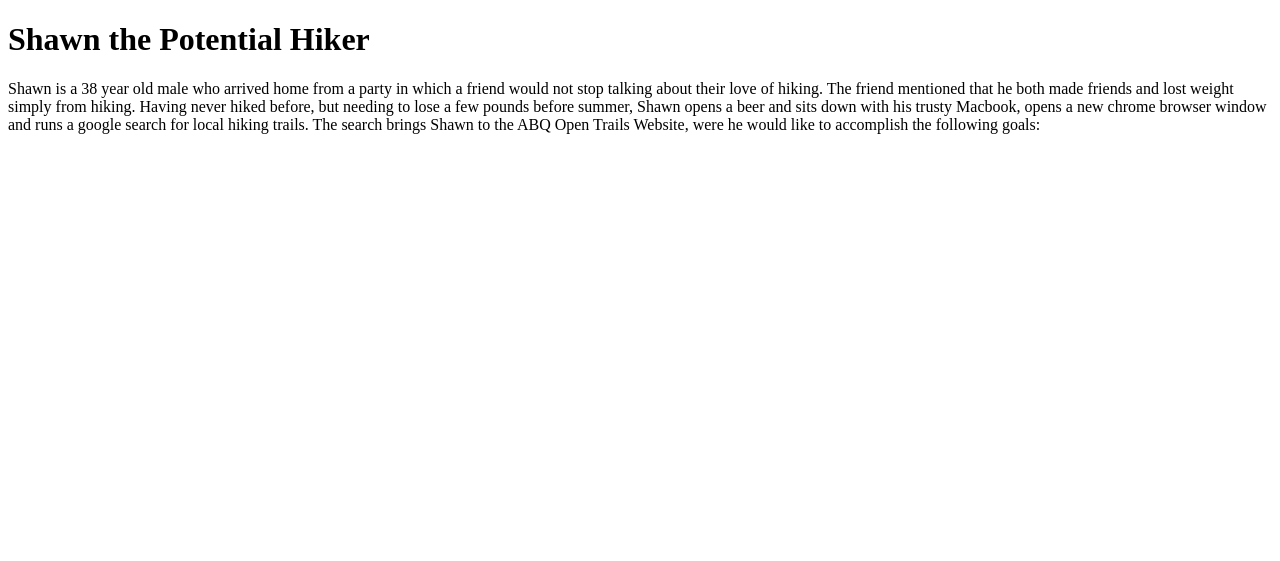
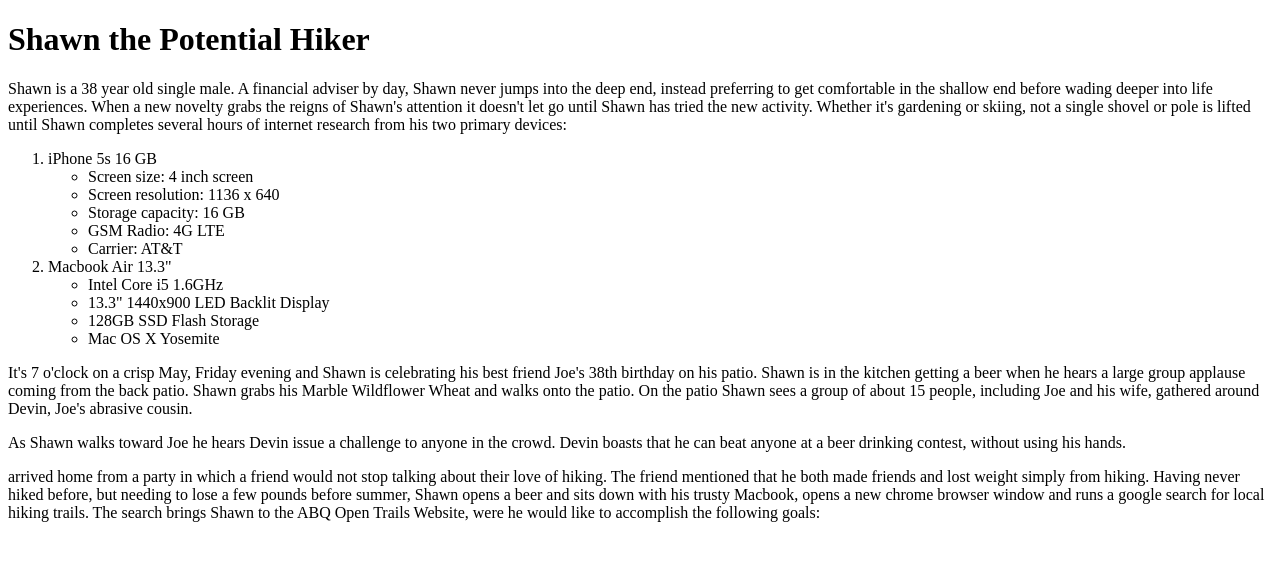
Before and after one commit to MattHarr1s/open-trails, a PHP site: page /public_html/documentation/persona-shawn.php in a window 1280 px wide. Shown: the top 561 px of the page. Run offline with PHP 8.4, Linux system fonts and the light colour scheme.

Commit message:
Added Devices and started narrtive

```diff
--- a/public_html/documentation/persona-shawn.php
+++ b/public_html/documentation/persona-shawn.php
@@ -8,10 +8,50 @@
 	</head>
 	<!-body of persona page for shawn->
 	<body>
-		<!- Heading one "Shawn the Potential Hiker"->
+		<!- Heading one "Steady Shawn"->
 		<h1>Shawn the Potential Hiker</h1>
-		<!-Paragraph explaining shawn's persona and use case scenarios->
-		<p>Shawn is a 38 year old male who arrived home from a party in which a friend would not stop talking about their
+			<!-Paragraph explaining shawn's persona and use case scenarios->
+				<p>Shawn is a 38 year old single male. A financial adviser by day, Shawn never jumps into the deep end, instead
+				preferring to get comfortable in the shallow end before wading deeper into life experiences. When a new novelty grabs the
+				reigns of Shawn's attention it doesn't let go until Shawn has tried the new activity. Whether it's gardening or skiing, not a single shovel
+				or pole is lifted until Shawn completes several hours of internet research from his two primary devices:</p>
+
+					<!-List of Shawn's Devices>
+					<ol>
+						<!-iPhone 5s Primary device for researching new interests->
+						<li>iPhone 5s 16 GB</li>
+							<ul>
+								<li>Screen size: 4 inch screen</li>
+								<li>Screen resolution: 1136 x 640</li>
+								<li>Storage capacity: 16 GB</li>
+								<li>GSM Radio: 4G LTE</li>
+								<li>Carrier: AT&T</li>
+							</ul>
+						<!-Macbook Air Secondary Device used for web surfing, social media, banking, travel, shopping as well as
+						as document creation and book keeping->
+						<li>Macbook Air 13.3"</li>
+							<ul>
+								<li>Intel Core i5 1.6GHz</li>
+								<li>13.3" 1440x900 LED Backlit Display</li>
+								<li>128GB SSD Flash Storage</li>
+								<li>Mac OS X Yosemite</li>
+							</ul>
+					</ol>
+
+		<!-Use Case. Might not belong here. I'll find out where it belongs.->
+		<p>It's 7 o'clock on a crisp May, Friday evening and Shawn is celebrating his best friend Joe's 38th birthday on his patio.
+			Shawn is in the kitchen getting a beer when he hears a large group applause coming from the back patio. Shawn grabs his Marble Wildflower Wheat
+			and walks onto the patio. On the patio Shawn sees a group of about 15 people, including Joe and his wife, gathered around Devin, Joe's abrasive cousin.
+		</p>
+
+		<p>As Shawn walks toward Joe he hears Devin issue a challenge to anyone in the crowd. Devin boasts that he can beat anyone at a beer drinking contest, without using his hands.
+
+
+
+		</p>
+
+
+			arrived home from a party in which a friend would not stop talking about their
 		love of hiking. The friend mentioned that he both made friends and lost weight simply from hiking. Having never
 		hiked before, but needing to lose a few pounds before summer, Shawn opens a beer and sits down with his trusty
 		Macbook, opens a new chrome browser window and runs a google search for local hiking trails. The search brings
```
Also changed, not shown: public_html/documentation/index.php (indentation only).
